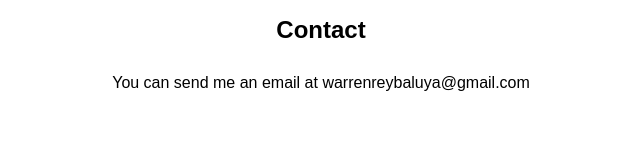
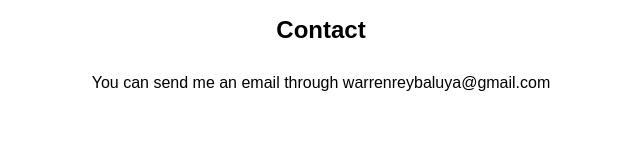
Before and after one commit to LearnComputerToday/githubproject, a plain HTML site: page index.html in a window 1280 px wide. Shown: the part 598-749 px from the top of the page, without its empty margins (319-959 px from the left). Drawn offline with Linux system fonts and the light colour scheme.

Commit message:
Update email contact phrasing in index.html
edited the contact information and the footer

```diff
--- a/index.html
+++ b/index.html
@@ -82,7 +82,7 @@
         <section id="contact">
             <h2>Contact</h2>
             <p>
-                You can send me an email at warrenreybaluya@gmail.com
+                You can send me an email through warrenreybaluya@gmail.com
             </p>
         </section>
 
```
